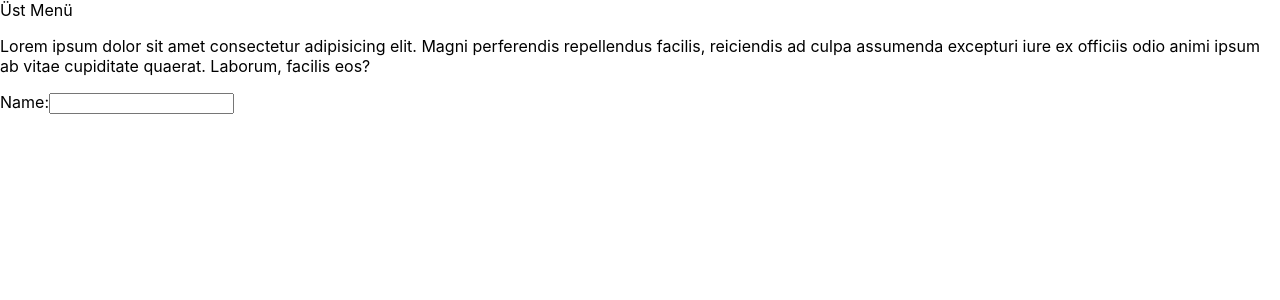
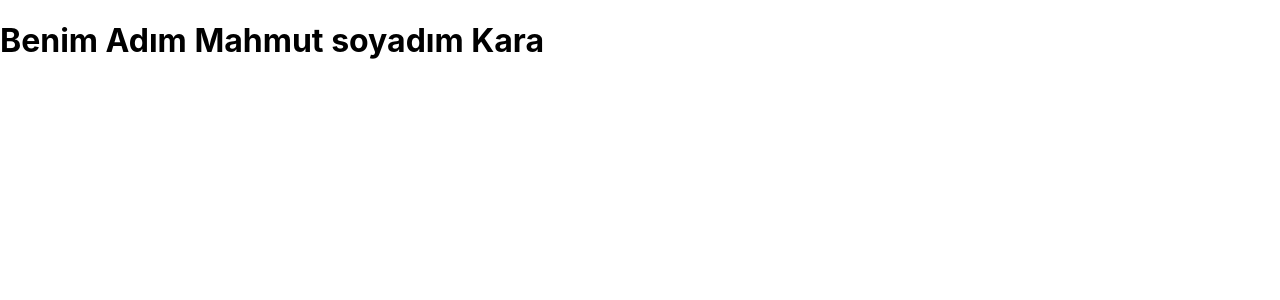
Before and after one commit to SAslan8006/ReactDersleri, a React (Create React App) app: page / in a window 1280 px wide. Shown: the top 300 px of the page. Built offline with nearby package versions, Linux system fonts and the light colour scheme.

Commit message:
Componentlerde Değişken Render Etmek

```diff
--- a/src/App.js
+++ b/src/App.js
@@ -1,17 +1,13 @@
 import React from 'react';
 import './App.css';
 import Header from './componenets/Header';
-
+const name = "Mahmut";
+const sname = "Kara"
 function App() {
-  // return React.createElement("div", null, "Hello");
   return (
-    <div >
-      <Header />
-      <p className='xyz'>Lorem ipsum dolor sit amet consectetur adipisicing elit. Magni perferendis repellendus facilis, reiciendis ad culpa assumenda excepturi iure ex officiis odio animi ipsum ab vitae cupiditate quaerat. Laborum, facilis eos?</p>
-      <label htmlFor="name">Name:
-        <input id='name' />
-      </label>
-    </div>
+    < >
+      <h1>{`Benim Adım ${name} soyadım ${sname}`}</h1>
+    </>
   );
 }
 
```
